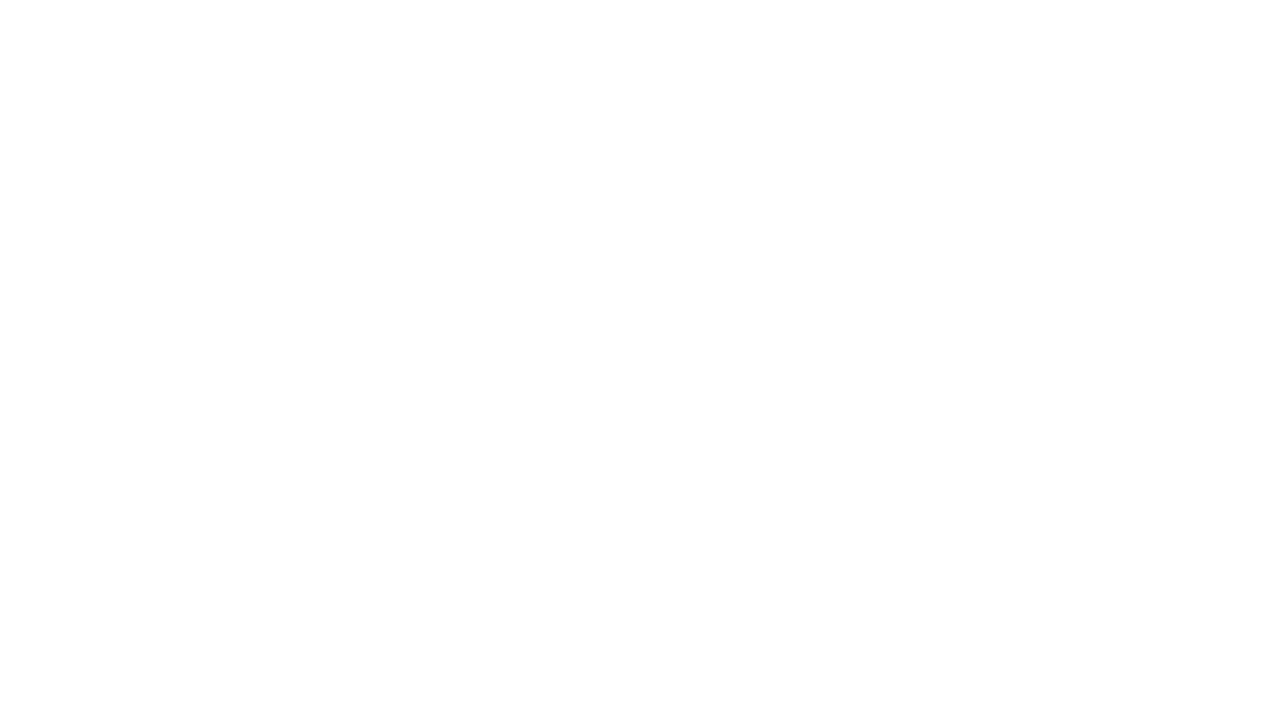
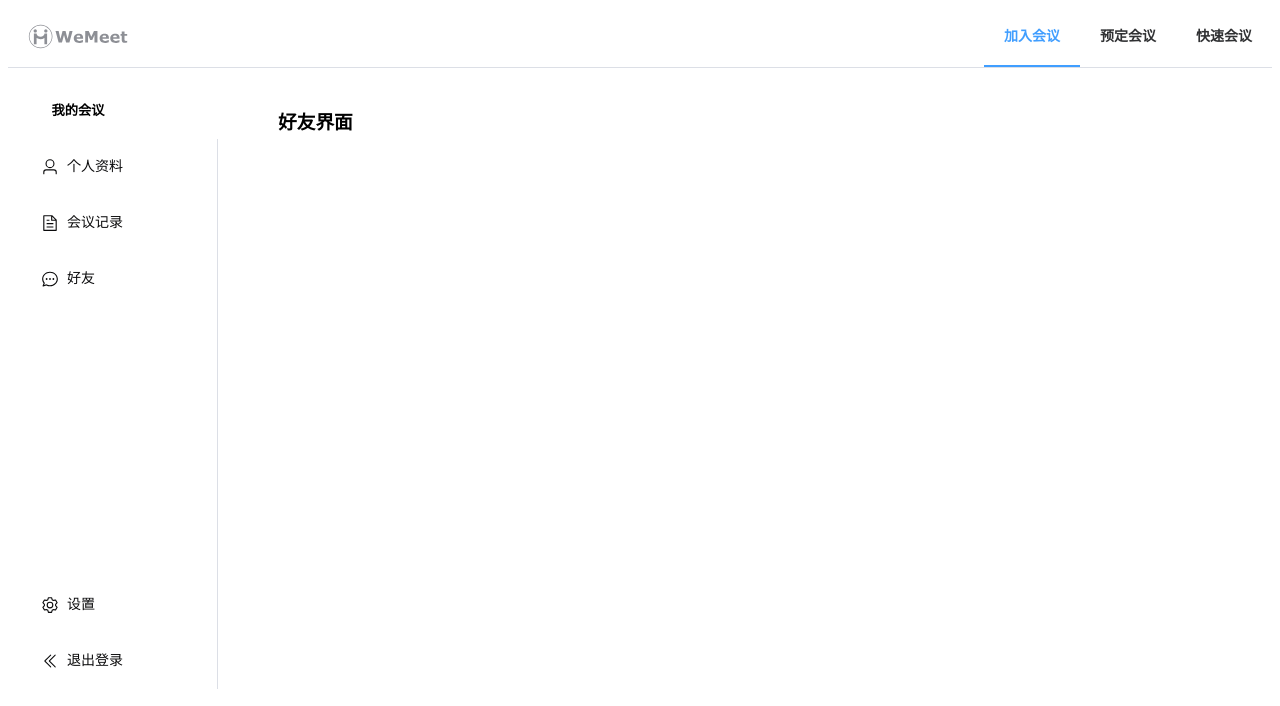
Before and after one commit to 3594643343/NewWebApp, a Vue app: page /main/friend in a window 1280 px wide. Before the commit this address had no page. Shown: the top 706 px of the page. Built offline with nearby package versions, Linux system fonts and the light colour scheme.

Commit message:
主页面更新

```diff
--- a/src/components/layouts/MainHeader.vue
+++ b/src/components/layouts/MainHeader.vue
@@ -13,9 +13,9 @@
           alt="Element logo"
         />
       </el-menu-item>
-      <el-menu-item index="1">加入会议</el-menu-item>
-      <el-menu-item index="2">预定会议</el-menu-item>
-      <el-menu-item index="3">快速会议</el-menu-item>
+      <el-menu-item index="1" style="font-weight: bold;">加入会议</el-menu-item>
+      <el-menu-item index="2" style="font-weight: bold;">预定会议</el-menu-item>
+      <el-menu-item index="3" style="font-weight: bold;">快速会议</el-menu-item>
     </el-menu>
 </template>
 
--- a/src/components/layouts/MainSider.vue
+++ b/src/components/layouts/MainSider.vue
@@ -3,43 +3,34 @@
     <el-col :span="12">
       <h5 class="mb-2">我的会议</h5>
       <el-menu
-        active-text-color="#70A6DF"
-        active-bg-color="#70A6DF"
-        background-color="#304156"
+        active-text-color="#0B0B0C"
+        active-bg-color="#F5F5F5"
+        background-color="#fff"
         class="el-menu-vertical-demo"
         default-active="2"
-        text-color="#fff"
-        @open="handleOpen"
-        @close="handleClose"
+        text-color="#0B0B0C"
+        router
       >
-        <el-sub-menu index="1">
-          <template #title>
-            <el-icon><location /></el-icon>
-            <span>Navigator One</span>
-          </template>
-          <el-menu-item-group title="Group One">
-            <el-menu-item index="1-1">item one</el-menu-item>
-            <el-menu-item index="1-2">item two</el-menu-item>
-          </el-menu-item-group>
-          <el-menu-item-group title="Group Two">
-            <el-menu-item index="1-3">item three</el-menu-item>
-          </el-menu-item-group>
-          <el-sub-menu index="1-4">
-            <template #title>item four</template>
-            <el-menu-item index="1-4-1">item one</el-menu-item>
-          </el-sub-menu>
-        </el-sub-menu>
-        <el-menu-item index="2">
-          <el-icon><icon-menu /></el-icon>
-          <span>Navigator Two</span>
+        <el-menu-item index="/main/user" >
+          <el-icon><user /></el-icon>
+          <span>个人资料</span>
         </el-menu-item>
-        <el-menu-item index="3" disabled>
+        <el-menu-item index="/main/record">
           <el-icon><document /></el-icon>
-          <span>Navigator Three</span>
+          <span>会议记录</span>
         </el-menu-item>
-        <el-menu-item index="4">
+        <el-menu-item index="/main/friend" >
+          <el-icon><ChatDotRound /></el-icon>
+          <span>好友</span>
+        </el-menu-item>
+        <br><br><br><br><br><br><br><br><br><br><br><br><br><br><br>
+        <el-menu-item index="/main/setting">
           <el-icon><setting /></el-icon>
-          <span>Navigator Four</span>
+          <span>设置</span>
+        </el-menu-item>
+        <el-menu-item index="/main/register">
+          <el-icon><DArrowLeft /></el-icon>
+          <span>退出登录</span>
         </el-menu-item>
       </el-menu>
     </el-col>
@@ -51,8 +42,10 @@ import {
   Document,
   Menu as IconMenu,
   Location,
+  Orange,
   Setting,
 } from '@element-plus/icons-vue'
+
 const handleOpen = (key: string, keyPath: string[]) => {
   console.log(key, keyPath)
 }
@@ -67,7 +60,16 @@ const handleClose = (key: string, keyPath: string[]) => {
   margin-top: 20px;
 
 }
+.mb-2 {
+  margin-bottom: 20px;
+  margin-top: 2px;
+}
+.mb-5 {
+  margin-bottom: 5px;
+  position: fixed;
+  left: 0;
 
+}
 .el-menu-item-group {
   margin-top: 10px;
 }
@@ -75,4 +77,16 @@ const handleClose = (key: string, keyPath: string[]) => {
   width: 200px;
 }
 
+.el-menu-item {
+  padding: 10px 20px;
+  transition: background-color 0.1s;
+  cursor: pointer;
+  position: relative;
+  border-radius: 8px;
+  &:hover {
+    background-color: #2581EA; /* 鼠标悬停时的背景颜色 */
+    color: #fff; /* 鼠标悬停时的字体颜色 */
+    }
+}
+
 </style>
--- a/src/router/index.js
+++ b/src/router/index.js
@@ -5,6 +5,10 @@ import plusIcon from '@/views/test/plusIcon.vue'
 import test from '@/views/test/test.vue'
 import Register from '@/views/register/Register.vue'
 import Main from '@/views/main/Main.vue'
+import User from '@/views/main/User.vue'
+import Record from '@/views/main/Record.vue'
+import Setting from '@/views/main/Setting.vue'
+import Friend from '@/views/main/Friend.vue'
 
 const router = createRouter({
   history: createWebHistory(import.meta.env.BASE_URL),
@@ -38,6 +42,28 @@ const router = createRouter({
       path: '/main',
       name:'main',
       component: Main,
+      children: [
+        {
+          path: 'user',
+          name: 'user',
+          component: User,
+        },
+        {
+          path:'record',
+          name:'record',
+          component: Record,
+        },
+        {
+          path:'setting',
+          name:'setting',
+          component: Setting,
+        },
+        {
+          path: 'friend',
+          name: 'friend',
+          component: Friend,
+        },
+      ],
     },
   ],
 })
--- /dev/null
+++ b/src/views/main/Friend.vue
@@ -0,0 +1,9 @@
+<script setup>
+
+</script>
+
+<template>
+    <div>
+        <h1>好友界面</h1>
+    </div>
+</template>
--- a/src/views/main/Main.vue
+++ b/src/views/main/Main.vue
@@ -11,37 +11,32 @@ import MainSider from '@/components/layouts/MainSider.vue';
         <MainHeader />
       </el-header>
       <el-container>
-          <el-aside width="200px" class="main-sider">
+        <el-aside>
           <MainSider />
         </el-aside>
-          <el-main>Main</el-main>
+        <el-main>
+          <router-view />
+        </el-main>
       </el-container>
     </el-container>
   </div>
 </template>
 
 <style scoped>
-.common-layout {
-  height: 100%;
-}
-.el-container {
-    height: 100%;
-}
 .el-header {
-  height: 60px;
-  line-height: 60px;
   background-color: #fff;
-  padding: 0 20px;
-  box-shadow: 0 1px 4px rgba(0, 0, 0, 0.08);
-  offset: 10;
-  position: top;
-}
-.el-aside {
-  background-color: #fff;
-  overflow: auto;
+  padding: 0;
 }
 
-.main-sider {
-  background-color: #eef0f4;
+.el-aside {
+  margin-top: 0%;
+  background-color: #fff;
+  padding: 10px;
+  padding-right: 0%;
+  width: 250px;
+}
+
+.el-main {
+  padding: 20px;
 }
 </style>
--- /dev/null
+++ b/src/views/main/Record.vue
@@ -0,0 +1,9 @@
+<script setup>
+
+</script>
+
+<template>
+    <div>
+        <h1>会议记录</h1>
+    </div>
+</template>
--- /dev/null
+++ b/src/views/main/Setting.vue
@@ -0,0 +1,9 @@
+<script setup>
+
+</script>
+
+<template>
+    <div>
+        <h1>设置</h1>
+    </div>
+</template>
--- /dev/null
+++ b/src/views/main/User.vue
@@ -0,0 +1,13 @@
+<script setup>
+
+</script>
+
+<template>
+    <div class="user">
+        <h1>用户信息</h1>
+    </div>
+</template>
+
+<style>
+
+</style>
--- a/src/views/register/Register.vue
+++ b/src/views/register/Register.vue
@@ -36,9 +36,9 @@
 </template>
 
 <script lang="ts" setup>
-import { ref, reactive } from 'vue'
+import { ref } from 'vue'
 
-const form = reactive({
+const form = ref({
 username: '',
 email: '',
 password: '',
--- a/src/views/test/test.vue
+++ b/src/views/test/test.vue
@@ -1,100 +1,13 @@
+<script setup>
+</script>
 <template>
-  <el-row class="tac">
-    <el-col :span="12">
-      <h5 class="mb-2">Default colors</h5>
-      <el-menu
-        default-active="2"
-        class="el-menu-vertical-demo"
-        @open="handleOpen"
-        @close="handleClose"
-      >
-        <el-sub-menu index="1">
-          <template #title>
-            <el-icon><location /></el-icon>
-            <span>Navigator One</span>
-          </template>
-          <el-menu-item-group title="Group One">
-            <el-menu-item index="1-1">item one</el-menu-item>
-            <el-menu-item index="1-2">item two</el-menu-item>
-          </el-menu-item-group>
-          <el-menu-item-group title="Group Two">
-            <el-menu-item index="1-3">item three</el-menu-item>
-          </el-menu-item-group>
-          <el-sub-menu index="1-4">
-            <template #title>item four</template>
-            <el-menu-item index="1-4-1">item one</el-menu-item>
-          </el-sub-menu>
-        </el-sub-menu>
-        <el-menu-item index="2">
-          <el-icon><icon-menu /></el-icon>
-          <span>Navigator Two</span>
-        </el-menu-item>
-        <el-menu-item index="3" disabled>
-          <el-icon><document /></el-icon>
-          <span>Navigator Three</span>
-        </el-menu-item>
-        <el-menu-item index="4">
-          <el-icon><setting /></el-icon>
-          <span>Navigator Four</span>
-        </el-menu-item>
-      </el-menu>
-    </el-col>
-    <el-col :span="12">
-      <h5 class="mb-2">Custom colors</h5>
-      <el-menu
-        active-text-color="#ffd04b"
-        background-color="#545c64"
-        class="el-menu-vertical-demo"
-        default-active="2"
-        text-color="#fff"
-        @open="handleOpen"
-        @close="handleClose"
-      >
-        <el-sub-menu index="1">
-          <template #title>
-            <el-icon><location /></el-icon>
-            <span>Navigator One</span>
-          </template>
-          <el-menu-item-group title="Group One">
-            <el-menu-item index="1-1">item one</el-menu-item>
-            <el-menu-item index="1-2">item two</el-menu-item>
-          </el-menu-item-group>
-          <el-menu-item-group title="Group Two">
-            <el-menu-item index="1-3">item three</el-menu-item>
-          </el-menu-item-group>
-          <el-sub-menu index="1-4">
-            <template #title>item four</template>
-            <el-menu-item index="1-4-1">item one</el-menu-item>
-          </el-sub-menu>
-        </el-sub-menu>
-        <el-menu-item index="2">
-          <el-icon><icon-menu /></el-icon>
-          <span>Navigator Two</span>
-        </el-menu-item>
-        <el-menu-item index="3" disabled>
-          <el-icon><document /></el-icon>
-          <span>Navigator Three</span>
-        </el-menu-item>
-        <el-menu-item index="4">
-          <el-icon><setting /></el-icon>
-          <span>Navigator Four</span>
-        </el-menu-item>
-      </el-menu>
-    </el-col>
-  </el-row>
+  <div class="common-layout">
+    <el-container>
+      <el-header>Header</el-header>
+      <el-container>
+        <el-aside>Aside</el-aside>
+        <el-main>Main</el-main>
+      </el-container>
+    </el-container>
+  </div>
 </template>
-
-<script lang="ts" setup>
-import {
-  Document,
-  Menu as IconMenu,
-  Location,
-  Setting,
-} from '@element-plus/icons-vue'
-const handleOpen = (key: string, keyPath: string[]) => {
-  console.log(key, keyPath)
-}
-const handleClose = (key: string, keyPath: string[]) => {
-  console.log(key, keyPath)
-}
-</script>
```
Also changed, not shown: src/assets/logo/logout.svg (added). Lines whose indentation alone changed are shown as unchanged.
